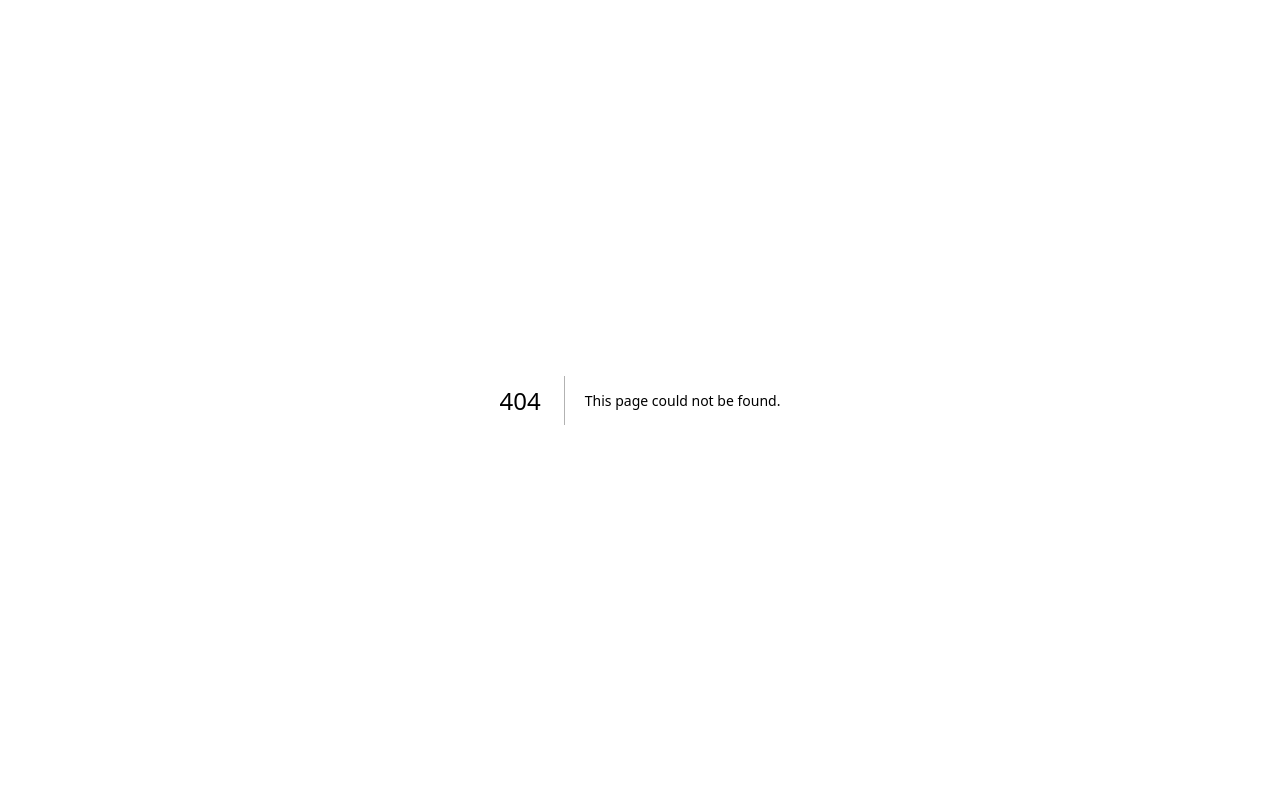
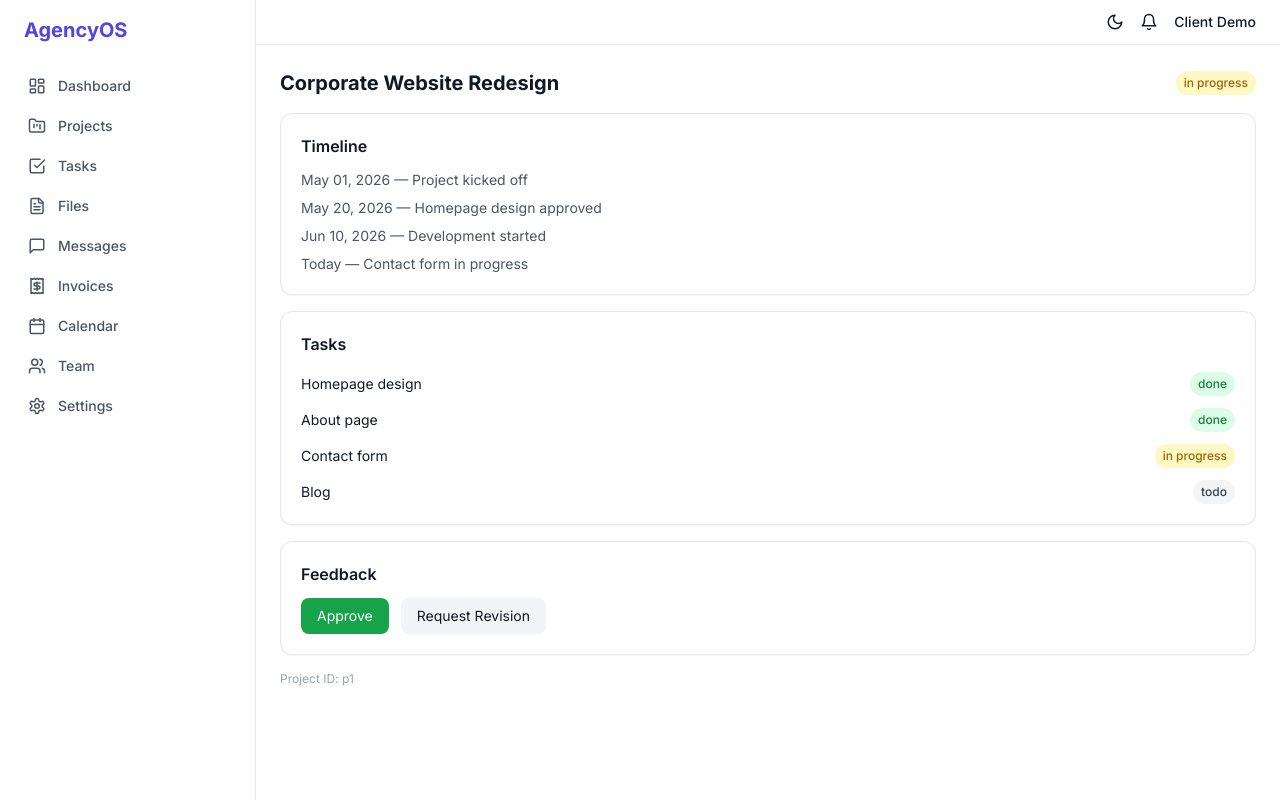
Before and after one commit to itxskbaloch4-jpg/AgencyOS, a Next.js app: page /dashboard/client/projects/p1 in a window 1280 px wide. Before the commit this address had no page. Built offline with nearby package versions, Linux system fonts and the light colour scheme.

Commit message:
Create page.tsx

```diff
--- /dev/null
+++ b/src/app/dashboard/client/projects/[id]/page.tsx
@@ -0,0 +1,52 @@
+import { Sidebar } from "@/components/layout/Sidebar";
+import { Navbar } from "@/components/layout/Navbar";
+import { Card } from "@/components/ui/Card";
+import { Badge } from "@/components/ui/Badge";
+import { TaskList } from "@/components/dashboard/TaskList";
+import { Task } from "@/types";
+
+const mockTasks: Task[] = [
+  { id: "1", projectId: "p1", title: "Homepage design", status: "done" },
+  { id: "2", projectId: "p1", title: "About page", status: "done" },
+  { id: "3", projectId: "p1", title: "Contact form", status: "in_progress" },
+  { id: "4", projectId: "p1", title: "Blog", status: "todo" },
+];
+
+export default function ProjectDetailsPage({ params }: { params: { id: string } }) {
+  return (
+    <div className="flex">
+      <Sidebar />
+      <div className="flex-1">
+        <Navbar userName="Client Demo" />
+        <main className="p-4 md:p-6 space-y-4">
+          <div className="flex items-center justify-between">
+            <h1 className="text-xl font-bold">Corporate Website Redesign</h1>
+            <Badge status="in_progress" />
+          </div>
+
+          <Card>
+            <h3 className="font-semibold mb-3">Timeline</h3>
+            <ul className="space-y-2 text-sm text-gray-600 dark:text-gray-400">
+              <li>May 01, 2026 — Project kicked off</li>
+              <li>May 20, 2026 — Homepage design approved</li>
+              <li>Jun 10, 2026 — Development started</li>
+              <li>Today — Contact form in progress</li>
+            </ul>
+          </Card>
+
+          <TaskList tasks={mockTasks} />
+
+          <Card>
+            <h3 className="font-semibold mb-3">Feedback</h3>
+            <div className="flex gap-3">
+              <button className="px-4 py-2 rounded-lg bg-green-600 text-white text-sm">Approve</button>
+              <button className="px-4 py-2 rounded-lg bg-gray-100 dark:bg-gray-800 text-sm">Request Revision</button>
+            </div>
+          </Card>
+
+          <p className="text-xs text-gray-400">Project ID: {params.id}</p>
+        </main>
+      </div>
+    </div>
+  );
+}
```
